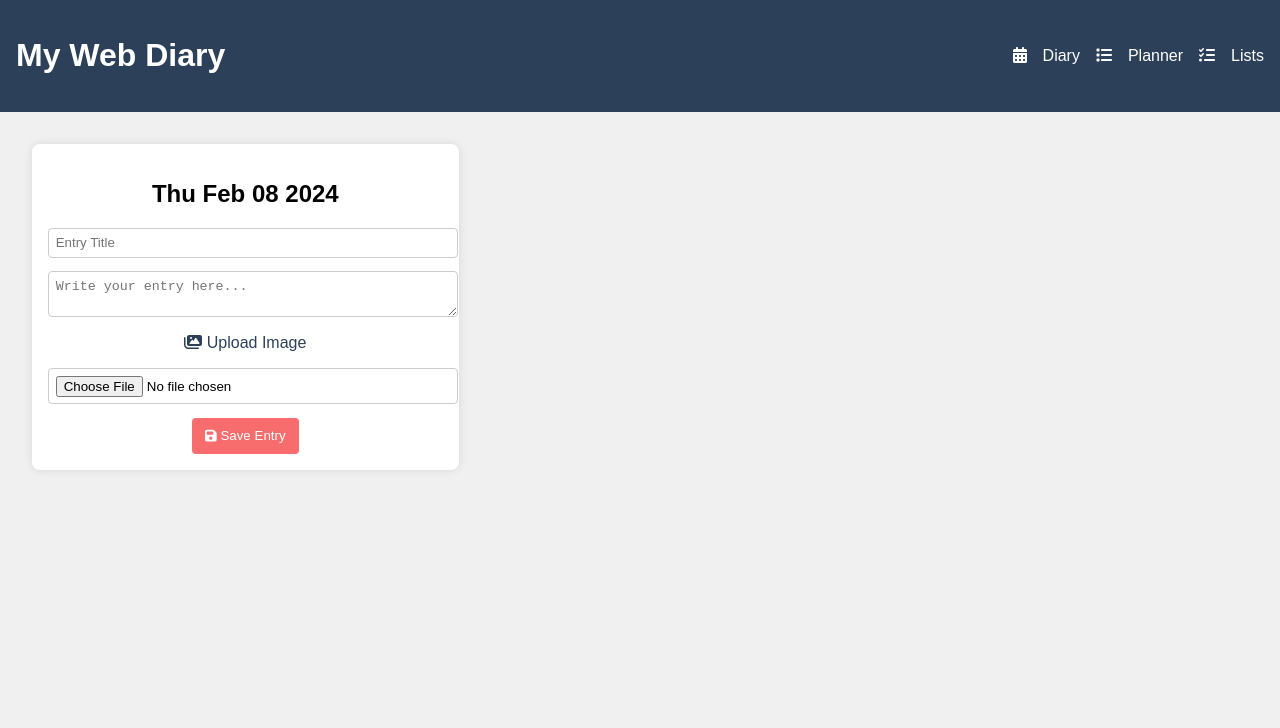
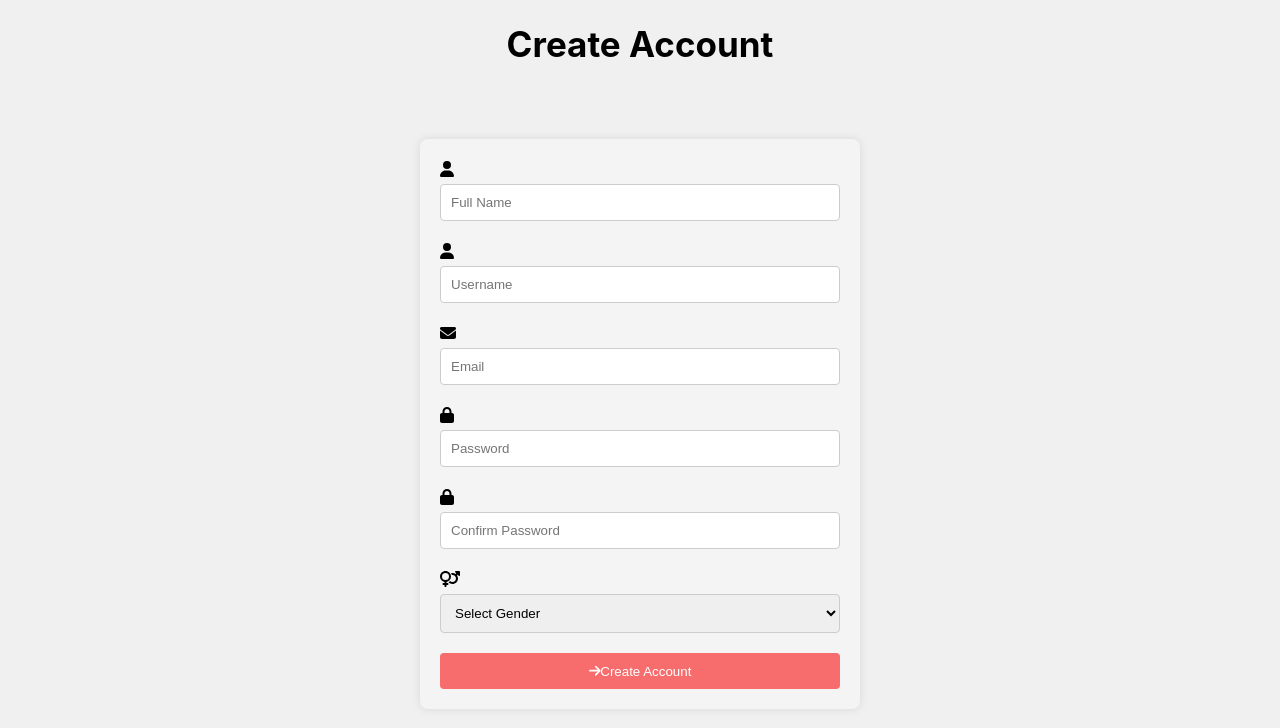
Before and after one commit to Team-Forget-Me-Not/Memory-Lane, a React (Create React App) app in the folder my-app/: page /create-account in a window 1280 px wide. Shown: the top 728 px of the page. Built offline with nearby package versions, Linux system fonts and the light colour scheme.

Commit message:
Roberto created the account page

```diff
--- a/my-app/src/App.js
+++ b/my-app/src/App.js
@@ -1,4 +1,5 @@
 import React, { useState } from 'react';
+import { Link } from 'react-router-dom';  // Import Link from React Router
 import './App.css';
 import { FontAwesomeIcon } from '@fortawesome/react-fontawesome';
 import { faSave, faCalendarAlt, faPlus, faList, faImages, faTasks } from '@fortawesome/free-solid-svg-icons';
@@ -19,9 +20,6 @@
     };
 
     setDiaryEntries([...diaryEntries, newEntry]);
-    // You may want to save the entries to a backend or local storage here
-
-    // Reset form fields
     setEntryTitle('');
     setEntryText('');
     setImage('');
@@ -32,10 +30,12 @@
       <header>
         <h1>My Web Diary</h1>
         <nav>
+          <Link to="/create-account">
+          <FontAwesomeIcon icon={faPlus} /> Create Account
+          </Link>
           <FontAwesomeIcon icon={faCalendarAlt} /> Diary
           <FontAwesomeIcon icon={faList} /> Planner
           <FontAwesomeIcon icon={faTasks} /> Lists
-          {/* Add other navigation items/icons */}
         </nav>
       </header>
 
@@ -67,6 +67,7 @@
           </button>
         </div>
 
+
         <div className="diary-entries">
           {diaryEntries.map((entry, index) => (
             <div key={index} className="entry-card">
--- /dev/null
+++ b/my-app/src/CreateAccount.css
@@ -0,0 +1,50 @@
+.create-account-page {
+  text-align: center;
+}
+
+.create-account-form {
+  display: inline-block;
+  text-align: left;
+  width: 400px;
+  padding: 20px;
+  background-color: #f4f4f4;
+  border-radius: 8px;
+  box-shadow: 0 0 10px rgba(0, 0, 0, 0.1);
+  margin-top: 50px;
+}
+
+h1 {
+  font-size: 35px;
+}
+
+.input-group {
+  margin-bottom: 20px;
+}
+
+.input-group input,
+.input-group select {
+  width: 100%;
+  padding: 10px;
+  margin-top: 5px;
+  border: 1px solid #ccc;
+  border-radius: 4px;
+  box-sizing: border-box;
+}
+
+.button-group {
+  text-align: center;
+}
+
+button {
+  width: 100%;
+  padding: 10px;
+  background-color: #4CAF50;
+  color: white;
+  border: none;
+  border-radius: 4px;
+  cursor: pointer;
+}
+
+button:hover {
+  background-color: #45a049;
+}
--- /dev/null
+++ b/my-app/src/CreateAccount.js
@@ -0,0 +1,102 @@
+import React, { useState } from 'react';
+import './CreateAccount.css';
+import { FontAwesomeIcon } from '@fortawesome/react-fontawesome';
+import { faUser, faLock, faEnvelope, faArrowRight, faVenusMars } from '@fortawesome/free-solid-svg-icons';
+
+const CreateAccount = () => {
+  const [username, setUsername] = useState('');
+  const [email, setEmail] = useState('');
+  const [password, setPassword] = useState('');
+  const [confirmPassword, setConfirmPassword] = useState('');
+  const [fullName, setFullName] = useState('');
+  const [gender, setGender] = useState('');
+
+  const handleCreateAccount = () => {
+
+    console.log('Account created:', { username, email, password, fullName, gender });
+
+    setUsername('');
+    setEmail('');
+    setPassword('');
+    setConfirmPassword('');
+    setFullName('');
+    setGender('');
+  };
+
+  return (
+    <div className="create-account-page">
+      <h1>Create Account</h1>
+      <div className="create-account-form">
+        <div className="input-group">
+          <FontAwesomeIcon icon={faUser} />
+          <input
+            type="text"
+            placeholder="Full Name"
+            value={fullName}
+            onChange={(e) => setFullName(e.target.value)}
+          />
+        </div>
+
+        <div className="input-group">
+          <FontAwesomeIcon icon={faUser} />
+          <input
+            type="text"
+            placeholder="Username"
+            value={username}
+            onChange={(e) => setUsername(e.target.value)}
+          />
+        </div>
+
+        <div className="input-group">
+          <FontAwesomeIcon icon={faEnvelope} />
+          <input
+            type="email"
+            placeholder="Email"
+            value={email}
+            onChange={(e) => setEmail(e.target.value)}
+          />
+        </div>
+
+        <div className="input-group">
+          <FontAwesomeIcon icon={faLock} />
+          <input
+            type="password"
+            placeholder="Password"
+            value={password}
+            onChange={(e) => setPassword(e.target.value)}
+          />
+        </div>
+
+        <div className="input-group">
+          <FontAwesomeIcon icon={faLock} />
+          <input
+            type="password"
+            placeholder="Confirm Password"
+            value={confirmPassword}
+            onChange={(e) => setConfirmPassword(e.target.value)}
+          />
+        </div>
+
+        <div className="input-group">
+          <FontAwesomeIcon icon={faVenusMars} />
+          <select
+            value={gender}
+            onChange={(e) => setGender(e.target.value)}
+          >
+            <option value="">Select Gender</option>
+            <option value="male">Male</option>
+            <option value="female">Female</option>
+            <option value="other">Other</option>
+          </select>
+        </div>
+
+        <button onClick={handleCreateAccount}>
+          <FontAwesomeIcon icon={faArrowRight} />
+          Create Account
+        </button>
+      </div>
+    </div>
+  );
+};
+
+export default CreateAccount;
--- /dev/null
+++ b/my-app/src/MainApp.js
@@ -0,0 +1,18 @@
+// MainApp.js
+import React from 'react';
+import { BrowserRouter as Router, Route, Switch } from 'react-router-dom';
+import CreateAccount from './CreateAccount';
+import App from './App';
+
+const MainApp = () => {
+  return (
+    <Router>
+      <Switch>
+        <Route path="/create-account" component={CreateAccount} />
+        <Route path="/" component={App} />
+      </Switch>
+    </Router>
+  );
+};
+
+export default MainApp;
--- a/my-app/src/index.js
+++ b/my-app/src/index.js
@@ -1,17 +1,12 @@
+// index.js
 import React from 'react';
-import ReactDOM from 'react-dom/client';
+import ReactDOM from 'react-dom';
+import MainApp from './MainApp';
 import './index.css';
-import App from './App';
-import reportWebVitals from './reportWebVitals';
 
-const root = ReactDOM.createRoot(document.getElementById('root'));
-root.render(
+ReactDOM.render(
   <React.StrictMode>
-    <App />
-  </React.StrictMode>
+    <MainApp />
+  </React.StrictMode>,
+  document.getElementById('root')
 );
-
-// If you want to start measuring performance in your app, pass a function
-// to log results (for example: reportWebVitals(console.log))
-// or send to an analytics endpoint. Learn more: https://bit.ly/CRA-vitals
-reportWebVitals();
```
